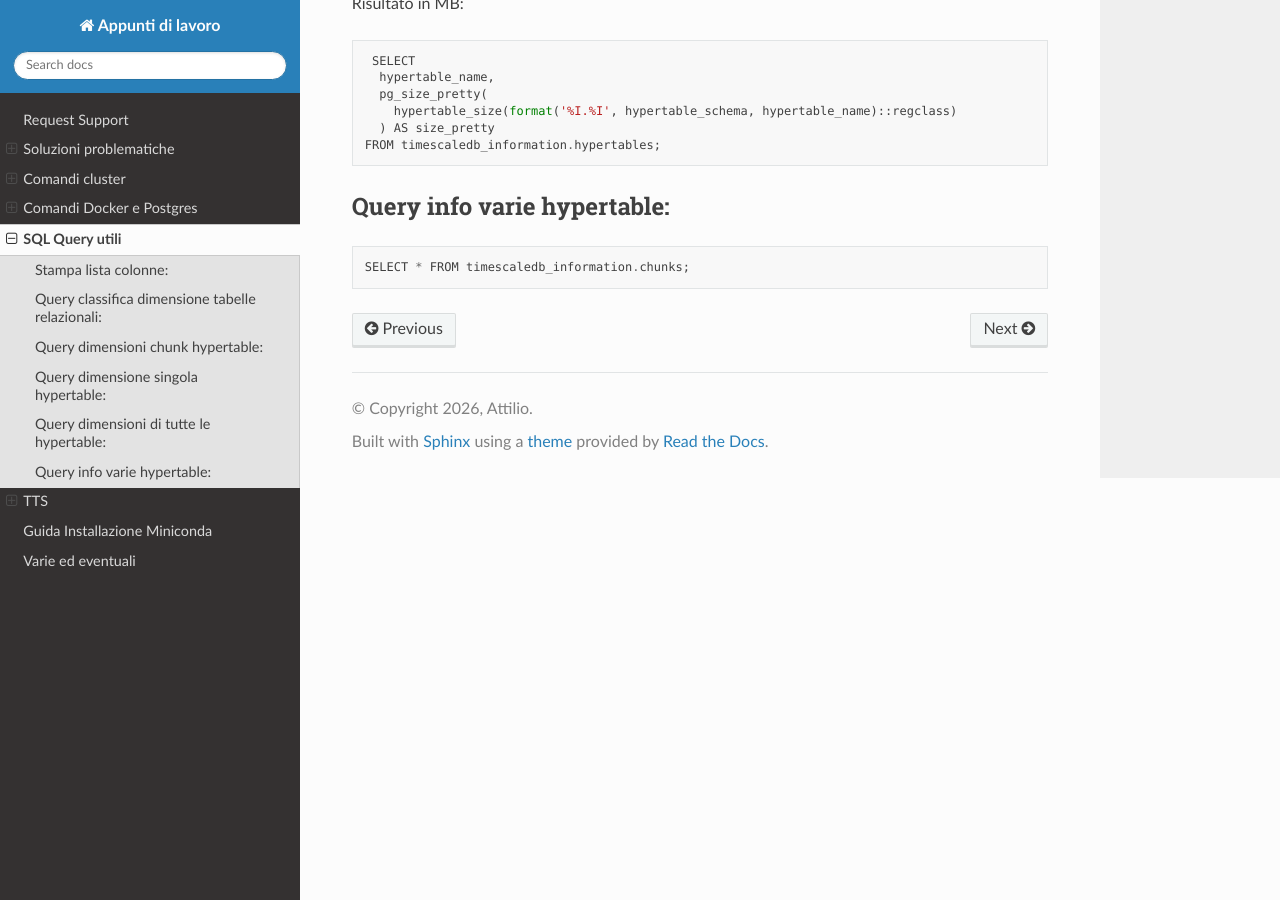
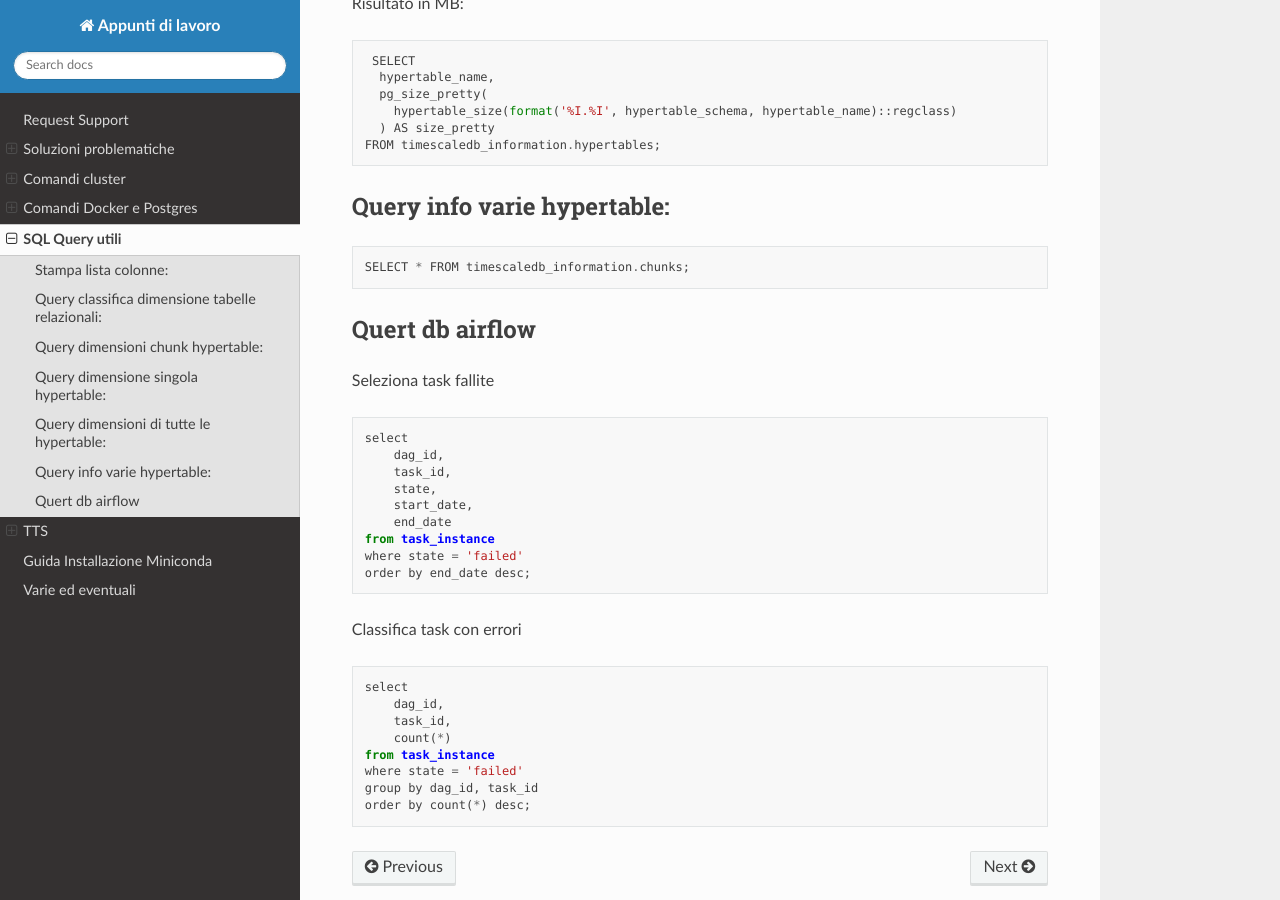
Before and after one commit to Plraska707/appunti_di_lavoro, a Sphinx documentation site: the page built from docs/source/sql_query_utili.md, in a window 1280 px wide and 900 px high, scrolled down 1233 px. Built offline with Sphinx 7.4.7 and the Read the Docs theme 3.1.0, drawn with Linux system fonts in a browser that asks for light colours.

Commit message:
query per db airflow

````diff
--- a/docs/source/sql_query_utili.md
+++ b/docs/source/sql_query_utili.md
@@ -64,3 +64,30 @@ FROM timescaledb_information.hypertables;
 ```
 SELECT * FROM timescaledb_information.chunks;
 ```
+
+## Quert db airflow
+
+Seleziona task fallite
+```
+select
+    dag_id,
+    task_id,
+    state,
+    start_date,
+    end_date
+from task_instance
+where state = 'failed'
+order by end_date desc;
+```
+
+Classifica task con errori
+```
+select
+    dag_id,
+    task_id,
+    count(*)
+from task_instance
+where state = 'failed'
+group by dag_id, task_id
+order by count(*) desc;
+```
````
